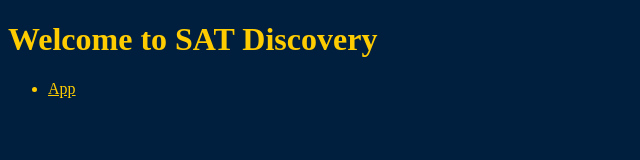
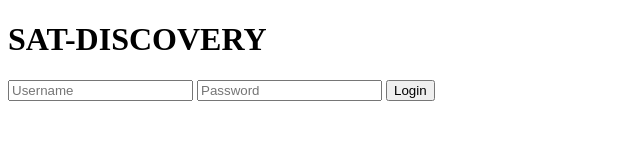
Before and after one commit to vicky10844132-a11y/sat-discovery-platform, a plain HTML site: page index.html in a window 1280 px wide. Shown: the whole page, without its empty margins (0-640 px from the left). Drawn offline with Linux system fonts and the light colour scheme.

Commit message:
Update login title from "GPTM GATEWAY" to "SAT-DISCOVERY"

```diff
--- a/index.html
+++ b/index.html
@@ -4,34 +4,16 @@
     <meta charset="UTF-8">
     <meta name="viewport" content="width=device-width, initial-scale=1.0">
     <title>SAT-DISCOVERY</title>
-    <link rel="stylesheet" href="/css/main.css">
-    <link rel="stylesheet" href="/css/header.css">
-    <link rel="stylesheet" href="/css/footer.css">
-    <style>
-        body {
-            background-color: #001f3f; /* Dark blue background */
-            color: #ffcc00; /* Yellow text */
-        }
-        a {
-            color: #ffcc00; /* Yellow links */
-        }
-    </style>
+    <link rel="stylesheet" href="style.css">
 </head>
 <body>
-    <header>
-        <h1>Welcome to SAT Discovery</h1>
-        <nav>
-            <ul>
-                <li><a href="app.html">App</a></li>
-                <!-- Add other navigation links here -->
-            </ul>
-        </nav>
-    </header>
-    <main>
-        <!-- Main content goes here -->
-    </main>
-    <footer>
-        <!-- Footer content goes here -->
-    </footer>
+    <div class="login-container">
+        <h1>SAT-DISCOVERY</h1>
+        <form action="/login" method="POST">
+            <input type="text" name="username" placeholder="Username" required>
+            <input type="password" name="password" placeholder="Password" required>
+            <button type="submit">Login</button>
+        </form>
+    </div>
 </body>
 </html>
```
